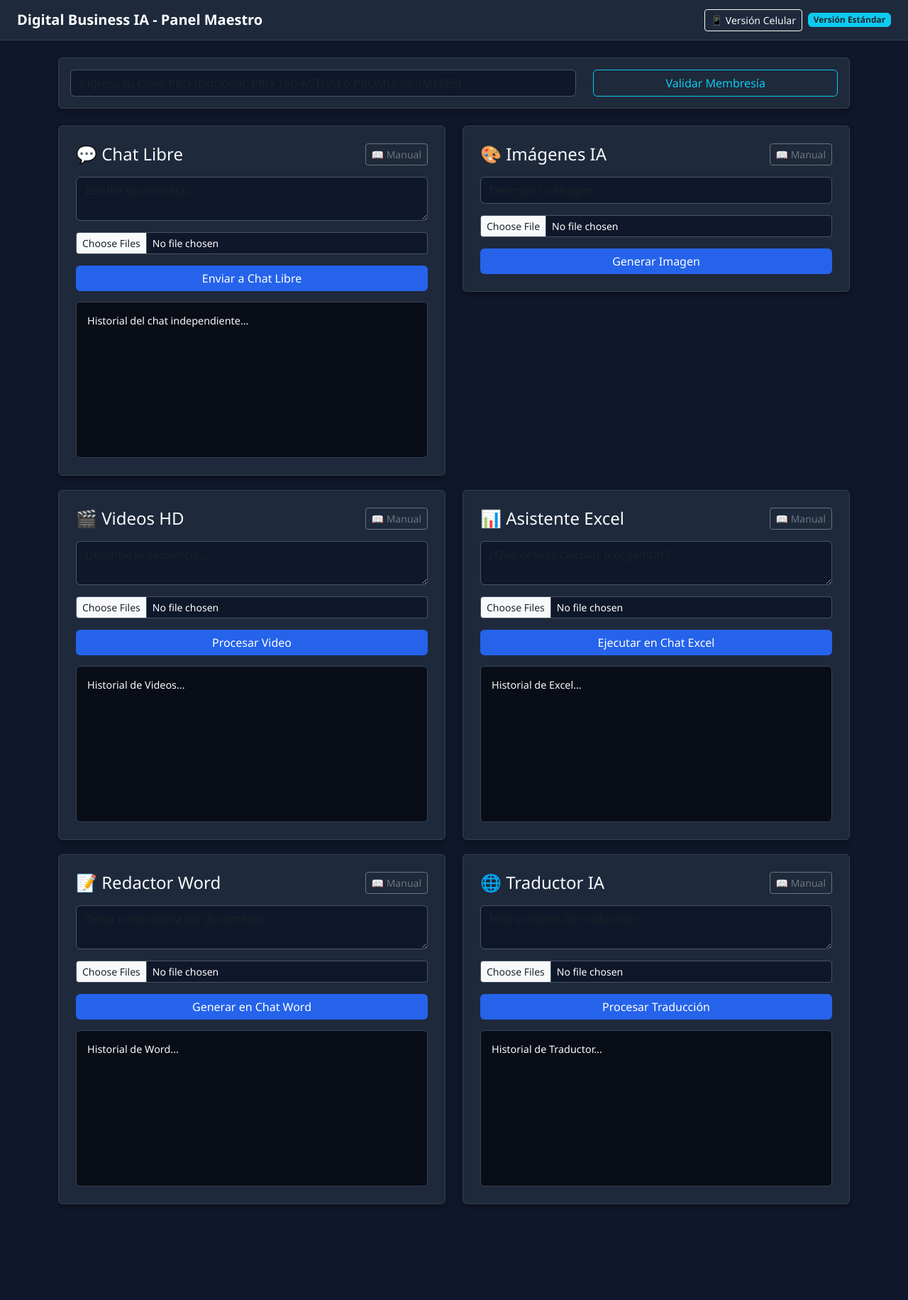
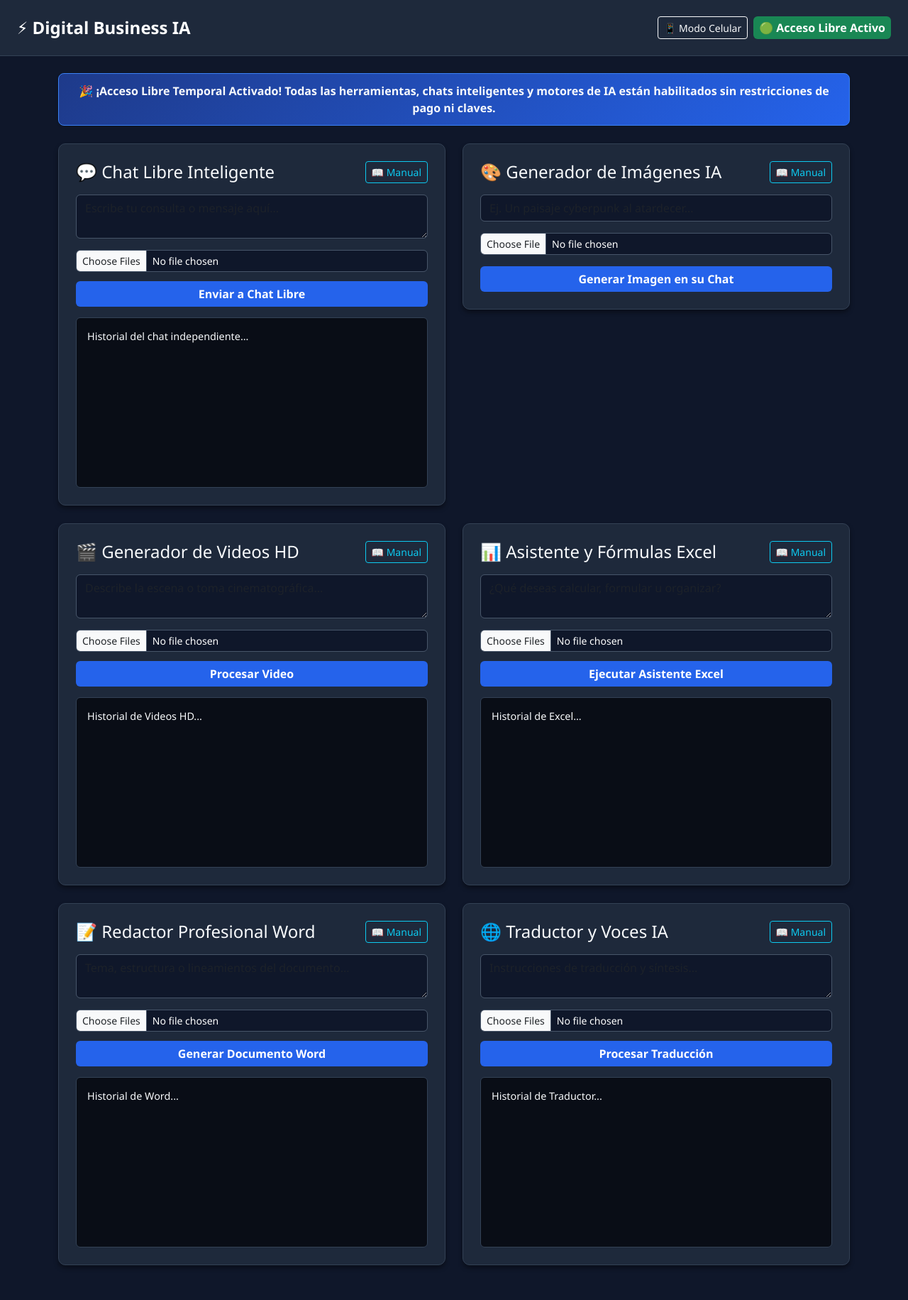
Before and after one commit to juandavidlopezinfante-art/app-wed, a Flask app: page / in a window 1280 px wide. Shown: the whole page at 71% size. Before the commit the page ends 1696 px from the top, so only its background shows below. Run offline with Flask 3, Linux system fonts and the light colour scheme.

Commit message:
Update index.html

```diff
--- a/templates/index.html
+++ b/templates/index.html
@@ -8,37 +8,33 @@
     <style>
         body { background-color: #0f172a; color: #f8fafc; font-family: 'Segoe UI', Tahoma, Geneva, Verdana, sans-serif; }
         .navbar { background-color: #1e293b; border-bottom: 1px solid #334155; }
-        .card { background-color: #1e293b; border: 1px solid #334155; color: #f8fafc; margin-bottom: 20px; box-shadow: 0 4px 6px rgba(0,0,0,0.3); }
-        .form-control, .form-select { background-color: #0f172a; border: 1px solid #475569; color: #fff; }
+        .card { background-color: #1e293b; border: 1px solid #334155; color: #f8fafc; margin-bottom: 25px; box-shadow: 0 4px 6px rgba(0,0,0,0.4); border-radius: 10px; }
+        .form-control, .form-select { background-color: #0f172a; border: 1px solid #475569; color: #fff; border-radius: 6px; }
         .form-control:focus, .form-select:focus { background-color: #0f172a; color: #fff; border-color: #38bdf8; box-shadow: 0 0 0 0.25rem rgba(56, 189, 248, 0.25); }
-        .btn-primary { background-color: #2563eb; border: none; }
+        .btn-primary { background-color: #2563eb; border: none; font-weight: 600; border-radius: 6px; }
         .btn-primary:hover { background-color: #1d4ed8; }
-        .chat-box { background-color: #090d16; border: 1px solid #334155; height: 220px; overflow-y: auto; padding: 15px; border-radius: 6px; margin-top: 15px; font-size: 0.9rem; }
-        .manual-box { background-color: #1e293b; border-left: 4px solid #38bdf8; padding: 10px 15px; font-size: 0.85srem; margin-bottom: 15px; border-radius: 4px; display: none; }
+        .chat-box { background-color: #090d16; border: 1px solid #334155; height: 240px; overflow-y: auto; padding: 15px; border-radius: 6px; margin-top: 15px; font-size: 0.9rem; }
+        .manual-box { background-color: #131c31; border-left: 4px solid #38bdf8; padding: 12px 15px; font-size: 0.85rem; margin-bottom: 15px; border-radius: 4px; display: none; }
+        .file-indicator { font-size: 0.8rem; color: #38bdf8; margin-top: 5px; display: block; }
+        .banner-libre { background: linear-gradient(135deg, #1e3a8a, #2563eb); border: 1px solid #3b82f6; border-radius: 8px; padding: 12px 20px; margin-bottom: 25px; text-align: center; font-weight: 600; }
     </style>
 </head>
 <body>
 
     <!-- Barra de Navegación -->
-    <nav class="navbar navbar-expand-lg navbar-dark px-4">
-        <a class="navbar-brand fw-bold" href="#">Digital Business IA - Panel Maestro</a>
+    <nav class="navbar navbar-expand-lg navbar-dark px-4 py-3">
+        <a class="navbar-brand fw-bold fs-4" href="#">⚡ Digital Business IA</a>
         <div class="ms-auto d-flex gap-2">
-            <button class="btn btn-sm btn-outline-light" onclick="activarModoCelular()">📱 Versión Celular</button>
-            <span class="badge bg-info text-dark align-self-center" id="proBadge">Versión Estándar</span>
+            <button class="btn btn-sm btn-outline-light" onclick="activarModoCelular()">📱 Modo Celular</button>
+            <span class="badge bg-success align-self-center p-2 fs-6" id="proBadge">🟢 Acceso Libre Activo</span>
         </div>
     </nav>
 
     <div class="container my-4">
-        <!-- Clave PRO Global -->
-        <div class="card p-3 mb-4">
-            <div class="row align-items-center">
-                <div class="col-md-8">
-                    <input type="password" id="globalProKey" class="form-control" placeholder="Ingresa tu Clave PRO (Opcional: PRO-150-ACTIVO o PROMO-99-3MESES)">
-                </div>
-                <div class="col-md-4 mt-2 mt-md-0">
-                    <button class="btn btn-outline-info w-100" onclick="validarClavePro()">Validar Membresía</button>
-                </div>
-            </div>
+
+        <!-- Banner Informativo de Acceso Libre -->
+        <div class="banner-libre shadow-sm">
+            🎉 <strong>¡Acceso Libre Temporal Activado!</strong> Todas las herramientas, chats inteligentes y motores de IA están habilitados sin restricciones de pago ni claves.
         </div>
 
         <!-- CONTENEDOR DE CUADROS / MÓDULOS MÚLTIPLES -->
@@ -48,17 +44,18 @@
             <div class="col-md-6">
                 <div class="card p-4">
                     <div class="d-flex justify-content-between align-items-center mb-3">
-                        <h4 class="m-0">💬 Chat Libre</h4>
-                        <button class="btn btn-sm btn-outline-secondary" onclick="toggleManual('manual-chat')">📖 Manual</button>
+                        <h4 class="m-0">💬 Chat Libre Inteligente</h4>
+                        <button class="btn btn-sm btn-outline-info" onclick="toggleManual('manual-chat')">📖 Manual</button>
                     </div>
                     <div id="manual-chat" class="manual-box">
-                        <strong>Cómo usar:</strong> Escribe cualquier consulta general. El modelo responderá de forma fluida manteniendo contexto libre.
+                        <strong>Instrucciones:</strong> Escribe cualquier consulta o pregunta general. Puedes adjuntar documentos, audios o imágenes como referencia para que el asistente los analice.
                     </div>
                     <div class="mb-3">
-                        <textarea id="promptChat" class="form-control" rows="2" placeholder="Escribe tu consulta..."></textarea>
+                        <textarea id="promptChat" class="form-control" rows="2" placeholder="Escribe tu consulta o mensaje aquí..."></textarea>
                     </div>
-                    <div class="mb-3">
-                        <input type="file" id="fileChat" class="form-control form-control-sm" multiple>
+                    <div class="mb-2">
+                        <input type="file" id="fileChat" class="form-control form-control-sm" onchange="mostrarNombreArchivo('fileChat', 'fileNameChat')" multiple>
+                        <span id="fileNameChat" class="file-indicator"></span>
                     </div>
                     <button class="btn btn-primary w-100" onclick="consultarChatIndependiente('Chat Libre', 'promptChat', 'fileChat', 'chatBoxResult')">Enviar a Chat Libre</button>
                     <div class="chat-box" id="chatBoxResult">Historial del chat independiente...</div>
@@ -69,25 +66,26 @@
             <div class="col-md-6">
                 <div class="card p-4">
                     <div class="d-flex justify-content-between align-items-center mb-3">
-                        <h4 class="m-0">🎨 Imágenes IA</h4>
-                        <button class="btn btn-sm btn-outline-secondary" onclick="toggleManual('manual-imagen')">📖 Manual</button>
+                        <h4 class="m-0">🎨 Generador de Imágenes IA</h4>
+                        <button class="btn btn-sm btn-outline-info" onclick="toggleManual('manual-imagen')">📖 Manual</button>
                     </div>
                     <div id="manual-imagen" class="manual-box">
-                        <strong>Cómo usar:</strong> Describe detalladamente la imagen que deseas generar (ej. estilo, colores, iluminación). Se renderizará directo abajo.
+                        <strong>Instrucciones:</strong> Describe detalladamente la imagen que deseas crear (estilo, colores, iluminación). Opcionalmente adjunta una foto base como referencia visual.
                     </div>
                     <form action="/generar" method="POST" enctype="multipart/form-data">
                         <div class="mb-3">
-                            <input type="text" name="prompt" class="form-control" placeholder="Describe tu imagen..." required>
+                            <input type="text" name="prompt" class="form-control" placeholder="Ej. Un paisaje cyberpunk al atardecer..." required>
                         </div>
-                        <div class="mb-3">
-                            <input type="file" name="referencia_imagen" class="form-control form-control-sm">
+                        <div class="mb-2">
+                            <input type="file" name="referencia_imagen" id="fileImagen" class="form-control form-control-sm" onchange="mostrarNombreArchivo('fileImagen', 'fileNameImagen')">
+                            <span id="fileNameImagen" class="file-indicator"></span>
                         </div>
-                        <input type="hidden" name="pro_key" id="hiddenProKey">
-                        <button type="submit" class="btn btn-primary w-100" onclick="sincronizarClave()">Generar Imagen</button>
+                        <input type="hidden" name="pro_key" value="PRO-150-ACTIVO">
+                        <button type="submit" class="btn btn-primary w-100 mt-2">Generar Imagen en su Chat</button>
                     </form>
                     {% if imagen_url %}
                     <div class="text-center mt-3">
-                        <span class="text-success small">¡Generada con éxito!</span>
+                        <span class="text-success small fw-bold">¡Imagen generada con éxito!</span>
                         <img src="{{ url_for('static', filename=imagen_url) }}" class="img-fluid rounded shadow mt-1" style="max-height: 180px;" alt="Imagen IA">
                     </div>
                     {% endif %}
@@ -98,20 +96,21 @@
             <div class="col-md-6">
                 <div class="card p-4">
                     <div class="d-flex justify-content-between align-items-center mb-3">
-                        <h4 class="m-0">🎬 Videos HD</h4>
-                        <button class="btn btn-sm btn-outline-secondary" onclick="toggleManual('manual-video')">📖 Manual</button>
+                        <h4 class="m-0">🎬 Generador de Videos HD</h4>
+                        <button class="btn btn-sm btn-outline-info" onclick="toggleManual('manual-video')">📖 Manual</button>
                     </div>
                     <div id="manual-video" class="manual-box">
-                        <strong>Cómo usar:</strong> Detalla la escena, movimientos de cámara y elementos visuales para estructurar tu proyecto en video.
+                        <strong>Instrucciones:</strong> Detalla la secuencia cinematográfica, el movimiento de cámara y la trama. Adjunta guiones o recursos visuales de apoyo.
                     </div>
                     <div class="mb-3">
-                        <textarea id="promptVideo" class="form-control" rows="2" placeholder="Describe la secuencia..."></textarea>
+                        <textarea id="promptVideo" class="form-control" rows="2" placeholder="Describe la escena o toma cinematográfica..."></textarea>
                     </div>
-                    <div class="mb-3">
-                        <input type="file" id="fileVideo" class="form-control form-control-sm" multiple>
+                    <div class="mb-2">
+                        <input type="file" id="fileVideo" class="form-control form-control-sm" onchange="mostrarNombreArchivo('fileVideo', 'fileNameVideo')" multiple>
+                        <span id="fileNameVideo" class="file-indicator"></span>
                     </div>
                     <button class="btn btn-primary w-100" onclick="consultarChatIndependiente('Generador de Videos HD', 'promptVideo', 'fileVideo', 'resultVideo')">Procesar Video</button>
-                    <div class="chat-box" id="resultVideo">Historial de Videos...</div>
+                    <div class="chat-box" id="resultVideo">Historial de Videos HD...</div>
                 </div>
             </div>
 
@@ -119,19 +118,20 @@
             <div class="col-md-6">
                 <div class="card p-4">
                     <div class="d-flex justify-content-between align-items-center mb-3">
-                        <h4 class="m-0">📊 Asistente Excel</h4>
-                        <button class="btn btn-sm btn-outline-secondary" onclick="toggleManual('manual-excel')">📖 Manual</button>
+                        <h4 class="m-0">📊 Asistente y Fórmulas Excel</h4>
+                        <button class="btn btn-sm btn-outline-info" onclick="toggleManual('manual-excel')">📖 Manual</button>
                     </div>
                     <div id="manual-excel" class="manual-box">
-                        <strong>Cómo usar:</strong> Solicita fórmulas avanzadas, macros o esquemas de bases de datos y adjunta tus archivos si requieres análisis.
+                        <strong>Instrucciones:</strong> Solicita fórmulas complejas, macros de VBA o tablas estructuradas. Sube tus planillas de datos para depuración y análisis directo.
                     </div>
                     <div class="mb-3">
-                        <textarea id="promptExcel" class="form-control" rows="2" placeholder="¿Qué deseas calcular u organizar?"></textarea>
+                        <textarea id="promptExcel" class="form-control" rows="2" placeholder="¿Qué deseas calcular, formular u organizar?"></textarea>
                     </div>
-                    <div class="mb-3">
-                        <input type="file" id="fileExcel" class="form-control form-control-sm" multiple>
+                    <div class="mb-2">
+                        <input type="file" id="fileExcel" class="form-control form-control-sm" onchange="mostrarNombreArchivo('fileExcel', 'fileNameExcel')" multiple>
+                        <span id="fileNameExcel" class="file-indicator"></span>
                     </div>
-                    <button class="btn btn-primary w-100" onclick="consultarChatIndependiente('Asistente Excel', 'promptExcel', 'fileExcel', 'resultExcel')">Ejecutar en Chat Excel</button>
+                    <button class="btn btn-primary w-100" onclick="consultarChatIndependiente('Asistente Excel', 'promptExcel', 'fileExcel', 'resultExcel')">Ejecutar Asistente Excel</button>
                     <div class="chat-box" id="resultExcel">Historial de Excel...</div>
                 </div>
             </div>
@@ -140,19 +140,20 @@
             <div class="col-md-6">
                 <div class="card p-4">
                     <div class="d-flex justify-content-between align-items-center mb-3">
-                        <h4 class="m-0">📝 Redactor Word</h4>
-                        <button class="btn btn-sm btn-outline-secondary" onclick="toggleManual('manual-word')">📖 Manual</button>
+                        <h4 class="m-0">📝 Redactor Profesional Word</h4>
+                        <button class="btn btn-sm btn-outline-info" onclick="toggleManual('manual-word')">📖 Manual</button>
                     </div>
                     <div id="manual-word" class="manual-box">
-                        <strong>Cómo usar:</strong> Pide redacción de contratos, cartas o ensayos formales especificando tono y estructura deseada.
+                        <strong>Instrucciones:</strong> Pide la redacción de contratos, cartas formales, ensayos o reportes especificando el tono y la estructura requerida.
                     </div>
                     <div class="mb-3">
-                        <textarea id="promptWord" class="form-control" rows="2" placeholder="Tema o estructura del documento..."></textarea>
+                        <textarea id="promptWord" class="form-control" rows="2" placeholder="Tema, estructura o lineamientos del documento..."></textarea>
                     </div>
-                    <div class="mb-3">
-                        <input type="file" id="fileWord" class="form-control form-control-sm" multiple>
+                    <div class="mb-2">
+                        <input type="file" id="fileWord" class="form-control form-control-sm" onchange="mostrarNombreArchivo('fileWord', 'fileNameWord')" multiple>
+                        <span id="fileNameWord" class="file-indicator"></span>
                     </div>
-                    <button class="btn btn-primary w-100" onclick="consultarChatIndependiente('Redactor Word', 'promptWord', 'fileWord', 'resultWord')">Generar en Chat Word</button>
+                    <button class="btn btn-primary w-100" onclick="consultarChatIndependiente('Redactor Word', 'promptWord', 'fileWord', 'resultWord')">Generar Documento Word</button>
                     <div class="chat-box" id="resultWord">Historial de Word...</div>
                 </div>
             </div>
@@ -161,17 +162,18 @@
             <div class="col-md-6">
                 <div class="card p-4">
                     <div class="d-flex justify-content-between align-items-center mb-3">
-                        <h4 class="m-0">🌐 Traductor IA</h4>
-                        <button class="btn btn-sm btn-outline-secondary" onclick="toggleManual('manual-traductor')">📖 Manual</button>
+                        <h4 class="m-0">🌐 Traductor y Voces IA</h4>
+                        <button class="btn btn-sm btn-outline-info" onclick="toggleManual('manual-traductor')">📖 Manual</button>
                     </div>
                     <div id="manual-traductor" class="manual-box">
-                        <strong>Cómo usar:</strong> Traduce textos, audios o fragmentos de video y genera síntesis de voz natural en múltiples idiomas.
+                        <strong>Instrucciones:</strong> Realiza traducciones precisas de textos, audios o fragmentos de video y obtén síntesis de voz natural en múltiples idiomas.
                     </div>
                     <div class="mb-3">
-                        <textarea id="promptTraductor" class="form-control" rows="2" placeholder="Instrucciones de traducción..."></textarea>
+                        <textarea id="promptTraductor" class="form-control" rows="2" placeholder="Instrucciones de traducción y síntesis..."></textarea>
                     </div>
-                    <div class="mb-3">
-                        <input type="file" id="fileTraductor" class="form-control form-control-sm" multiple>
+                    <div class="mb-2">
+                        <input type="file" id="fileTraductor" class="form-control form-control-sm" onchange="mostrarNombreArchivo('fileTraductor', 'fileNameTraductor')" multiple>
+                        <span id="fileNameTraductor" class="file-indicator"></span>
                     </div>
                     <button class="btn btn-primary w-100" onclick="consultarChatIndependiente('Traductor IA', 'promptTraductor', 'fileTraductor', 'resultTraductor')">Procesar Traducción</button>
                     <div class="chat-box" id="resultTraductor">Historial de Traductor...</div>
@@ -182,26 +184,30 @@
     </div>
 
     <script>
+        // Cargar historiales almacenados al iniciar la página
+        window.onload = function() {
+            const boxes = ['chatBoxResult', 'resultVideo', 'resultExcel', 'resultWord', 'resultTraductor'];
+            boxes.forEach(boxId => {
+                const saved = localStorage.getItem(boxId);
+                if (saved) {
+                    document.getElementById(boxId).innerHTML = saved;
+                }
+            });
+        };
+
         function toggleManual(id) {
             const box = document.getElementById(id);
             box.style.display = box.style.display === 'block' ? 'none' : 'block';
         }
 
-        function sincronizarClave() {
-            document.getElementById('hiddenProKey').value = document.getElementById('globalProKey').value;
-        }
-
-        function validarClavePro() {
-            const key = document.getElementById('globalProKey').value.trim();
-            const badge = document.getElementById('proBadge');
-            if (key === "PRO-150-ACTIVO" || key === "PROMO-99-3MESES") {
-                badge.className = "badge bg-success";
-                badge.innerText = "¡Membresía PRO Activa!";
-                alert("¡Clave PRO validada correctamente!");
+        function mostrarNombreArchivo(inputId, spanId) {
+            const input = document.getElementById(inputId);
+            const span = document.getElementById(spanId);
+            if (input.files.length > 0) {
+                let nombres = Array.from(input.files).map(f => f.name).join(', ');
+                span.innerText = `📎 Archivo(s) seleccionado(s): ${nombres}`;
             } else {
-                badge.className = "badge bg-danger";
-                badge.innerText = "Clave Inválida";
-                alert("La clave ingresada no es válida.");
+                span.innerText = '';
             }
         }
 
@@ -219,9 +225,9 @@
         }
 
         async function consultarChatIndependiente(toolName, inputId, fileId, resultId) {
-            const prompt = document.getElementById(inputId).value.trim();
+            const promptInput = document.getElementById(inputId);
+            const prompt = promptInput.value.trim();
             const fileInput = document.getElementById(fileId);
-            const proKey = document.getElementById('globalProKey').value.trim();
             const resultBox = document.getElementById(resultId);
 
             if (!prompt && fileInput.files.length === 0) {
@@ -229,29 +235,57 @@
                 return;
             }
 
-            resultBox.innerHTML += `<div><strong>Tú:</strong> ${prompt} ${fileInput.files.length > 0 ? '(<i>Archivo adjunto</i>)' : ''}</div>`;
-            resultBox.innerHTML += `<div><em>🔄 Procesando en ${toolName}...</em></div>`;
+            let archivosTexto = fileInput.files.length > 0 ? ` (<i>${fileInput.files.length} archivo(s) adjunto(s)</i>)` : '';
+
+            resultBox.innerHTML += `<div class="mb-2"><strong>Tú:</strong> ${prompt}${archivosTexto}</div>`;
+            const loadingId = 'loading_' + Date.now();
+            resultBox.innerHTML += `<div id="${loadingId}" class="text-warning mb-2"><em>🔄 Procesando en ${toolName}...</em></div>`;
             resultBox.scrollTop = resultBox.scrollHeight;
+
+            // Limpiar campo de texto para la siguiente consulta
+            promptInput.value = '';
 
             try {
                 const response = await fetch('/api/generate', {
                     method: 'POST',
                     headers: { 'Content-Type': 'application/json' },
-                    body: JSON.stringify({ toolName, prompt, proKey })
+                    body: JSON.stringify({ toolName, prompt, proKey: 'PRO-150-ACTIVO' })
                 });
 
                 const data = await response.json();
+
+                // Remover mensaje de carga
+                document.getElementById(loadingId).remove();
+
                 if (response.ok) {
-                    resultBox.innerHTML += `<div class="text-info mt-2"><strong>${toolName}:</strong> ${data.response}</div>`;
-                    if (data.is_pro) {
-                        document.getElementById('proBadge').className = "badge bg-success";
-                        document.getElementById('proBadge').innerText = "¡Membresía PRO Activa!";
+                    const responseContainerId = 'resp_' + Date.now();
+                    resultBox.innerHTML += `<div class="text-info mb-3"><strong>${toolName}:</strong> <span id="${responseContainerId}"></span></div>`;
+
+                    // Efecto de máquina de escribir (Streaming visual)
+                    const respuestaTexto = data.response;
+                    let i = 0;
+                    const speed = 10; // Velocidad de tipeo en ms
+                    function typeWriter() {
+                        if (i < respuestaTexto.length) {
+                            document.getElementById(responseContainerId).innerHTML += respuestaTexto.charAt(i);
+                            i++;
+                            resultBox.scrollTop = resultBox.scrollHeight;
+                            setTimeout(typeWriter, speed);
+                        } else {
+                            // Guardar en LocalStorage al terminar la animación
+                            localStorage.setItem(resultId, resultBox.innerHTML);
+                        }
                     }
+                    typeWriter();
+
                 } else {
-                    resultBox.innerHTML += `<div class="text-danger mt-2"><strong>Error:</strong> ${data.error}</div>`;
+                    resultBox.innerHTML += `<div class="text-danger mb-2"><strong>Error:</strong> ${data.error}</div>`;
+                    localStorage.setItem(resultId, resultBox.innerHTML);
                 }
             } catch (err) {
-                resultBox.innerHTML += `<div class="text-danger mt-2"><strong>Error:</strong> No se pudo conectar con el servidor.</div>`;
+                document.getElementById(loadingId).remove();
+                resultBox.innerHTML += `<div class="text-danger mb-2"><strong>Error:</strong> No se pudo conectar con el servidor.</div>`;
+                localStorage.setItem(resultId, resultBox.innerHTML);
             }
             resultBox.scrollTop = resultBox.scrollHeight;
         }
```
